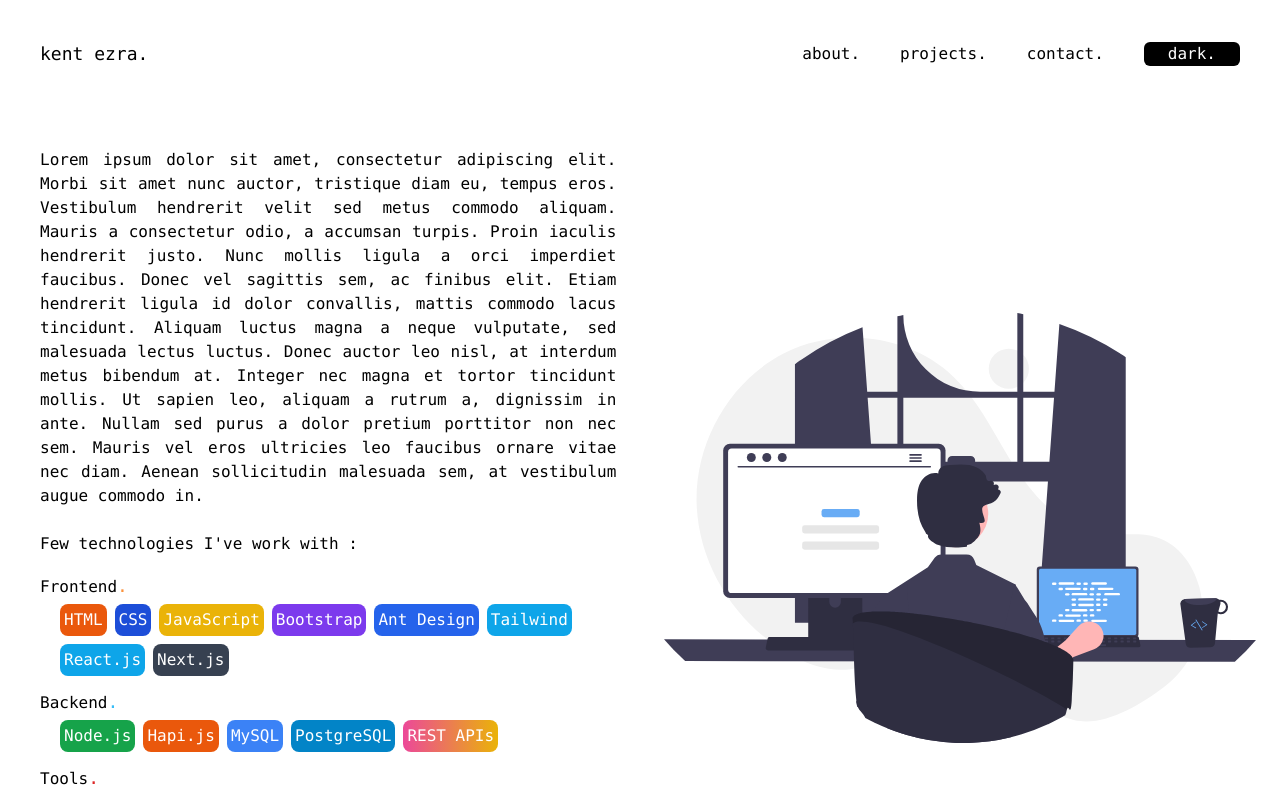
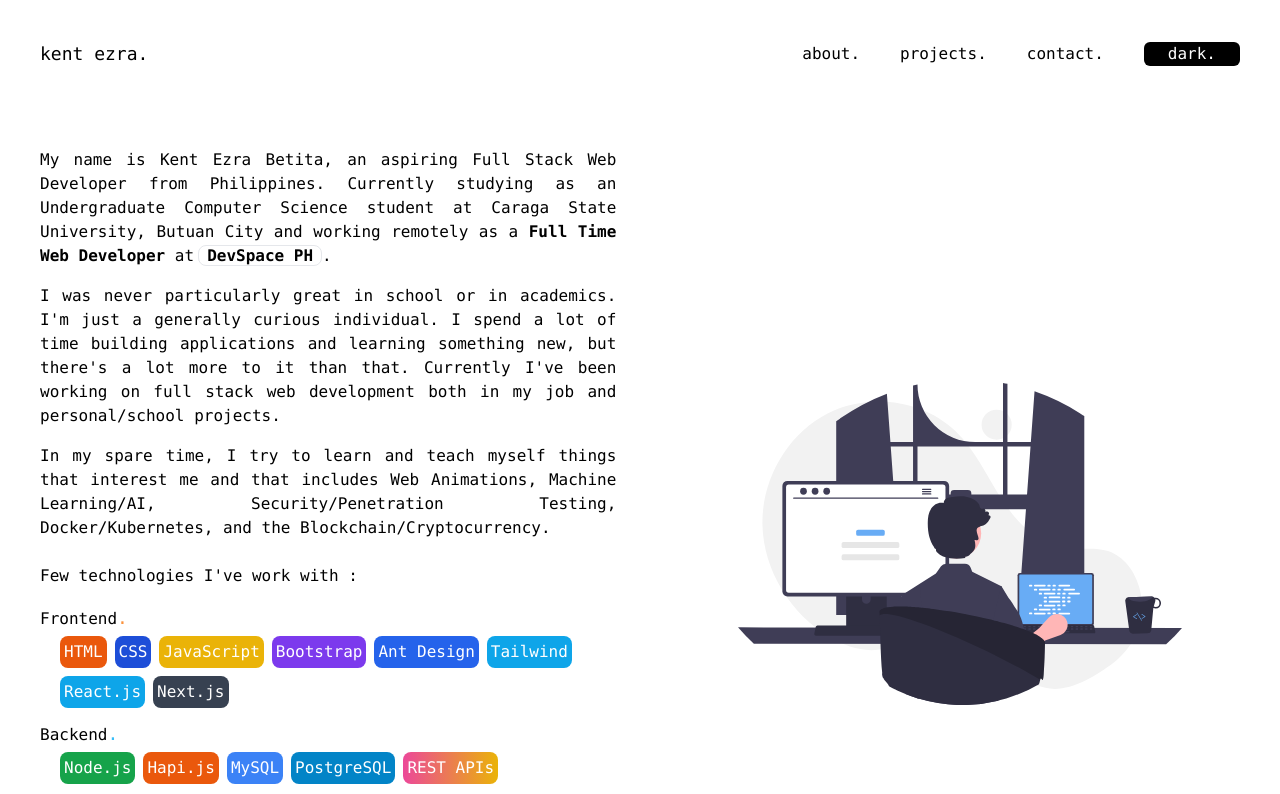
Before and after one commit to kentezrabetita/personal-portfolio, a Next.js app: page /about in a window 1280 px wide. Shown: the top 794 px of the page. Built offline with nearby package versions, Linux system fonts and the light colour scheme.

Commit message:
update bio in about page

```diff
--- a/components/about/index.js
+++ b/components/about/index.js
@@ -18,7 +18,7 @@ export default function AboutComponent() {
       >
         <img
           src='/assets/img/kent-2.svg'
-          className='h-max w-max'
+          className='w-80 lg:w-3/4'
           alt='male web developer'
         />
       </motion.div>
@@ -32,19 +32,33 @@ export default function AboutComponent() {
         }}
         className='flex flex-col p-4 space-y-6 xl:w-full'
       >
-        <div className='text-justify'>
-          Lorem ipsum dolor sit amet, consectetur adipiscing elit. Morbi sit
-          amet nunc auctor, tristique diam eu, tempus eros. Vestibulum hendrerit
-          velit sed metus commodo aliquam. Mauris a consectetur odio, a accumsan
-          turpis. Proin iaculis hendrerit justo. Nunc mollis ligula a orci
-          imperdiet faucibus. Donec vel sagittis sem, ac finibus elit. Etiam
-          hendrerit ligula id dolor convallis, mattis commodo lacus tincidunt.
-          Aliquam luctus magna a neque vulputate, sed malesuada lectus luctus.
-          Donec auctor leo nisl, at interdum metus bibendum at. Integer nec
-          magna et tortor tincidunt mollis. Ut sapien leo, aliquam a rutrum a,
-          dignissim in ante. Nullam sed purus a dolor pretium porttitor non nec
-          sem. Mauris vel eros ultricies leo faucibus ornare vitae nec diam.
-          Aenean sollicitudin malesuada sem, at vestibulum augue commodo in.
+        <div className='flex flex-col space-y-4 text-justify'>
+          <p>
+            My name is Kent Ezra Betita, an aspiring Full Stack Web Developer
+            from Philippines. Currently studying as an Undergraduate Computer
+            Science student at Caraga State University, Butuan City and working
+            remotely as a
+            <span className='font-bold'> Full Time Web Developer</span> at
+            <span className='px-2 ml-1 font-bold border rounded-lg cursor-pointer'>
+              <Link href='https://www.devspace.asia/'>
+                <a target='_blank'>DevSpace PH</a>
+              </Link>
+            </span>
+            .
+          </p>
+          <p>
+            I was never particularly great in school or in academics. I'm just a
+            generally curious individual. I spend a lot of time building
+            applications and learning something new, but there's a lot more to
+            it than that. Currently I've been working on full stack web
+            development both in my job and personal/school projects.
+          </p>
+          <p>
+            In my spare time, I try to learn and teach myself things that
+            interest me and that includes Web Animations, Machine Learning/AI,
+            Security/Penetration Testing, Docker/Kubernetes, and the
+            Blockchain/Cryptocurrency.
+          </p>
         </div>
         <div className='flex flex-col space-y-4'>
           <div>Few technologies I've work with : </div>
```
